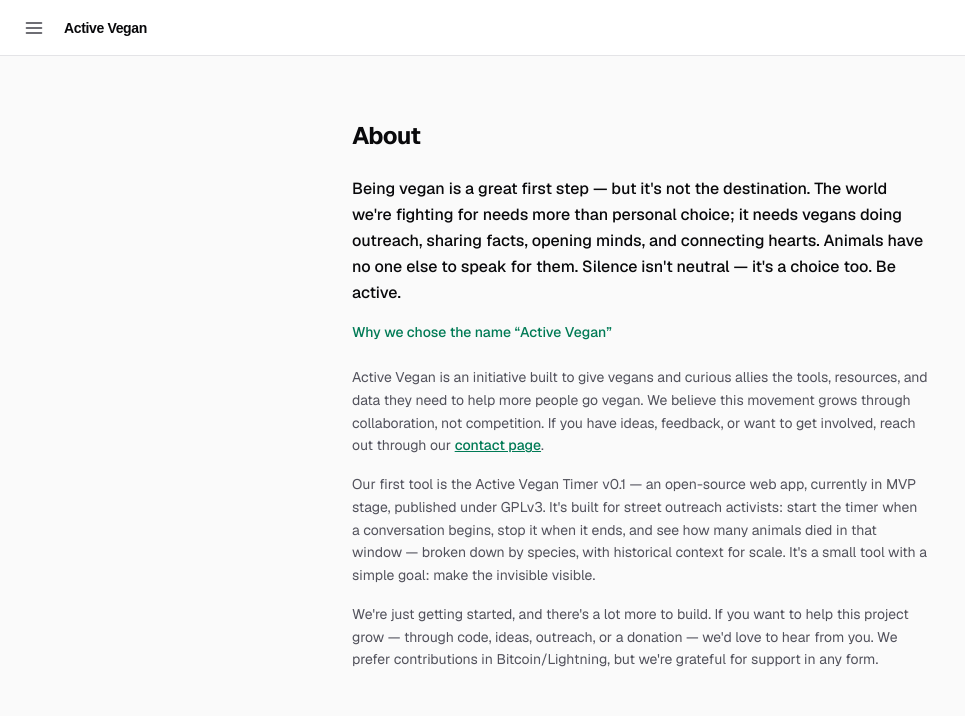
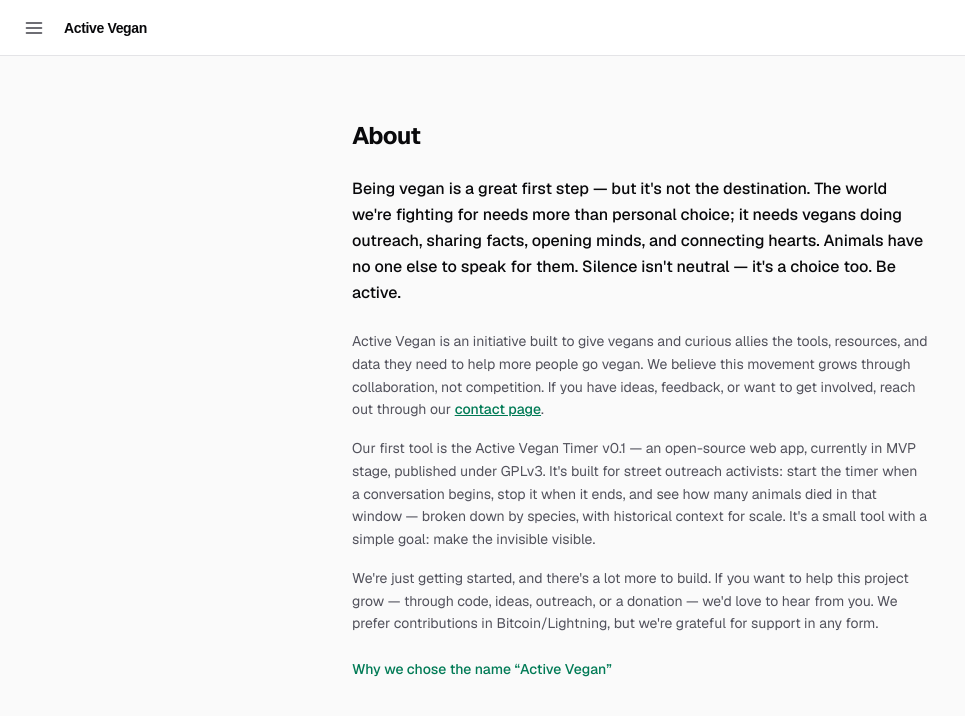
Before and after one commit to maumastro2020-veg/KilledAnimalsTimer, a Next.js app: page /about in a window 1280 px wide. Shown: the top 716 px of the page, without its empty margins (0-965 px from the left). Built offline with nearby package versions, Linux system fonts and the light colour scheme.

Commit message:
Move "Why we chose the name" link to the bottom of About
Reads as a deep-dive after the full pitch, not an interruption right
after the opening line.

```diff
--- a/src/app/about/page.tsx
+++ b/src/app/about/page.tsx
@@ -21,13 +21,6 @@
           speak for them. Silence isn&apos;t neutral — it&apos;s a choice
           too. Be active.
         </p>
-
-        <Link
-          href="/why-active-vegan"
-          className="-mt-2 text-sm font-medium text-emerald-700 hover:underline dark:text-emerald-500"
-        >
-          Why we chose the name &ldquo;Active Vegan&rdquo;
-        </Link>
 
         <div className="flex flex-col gap-4 text-sm leading-relaxed text-zinc-600 dark:text-zinc-400">
           <p>
@@ -63,6 +56,13 @@
             we&apos;re grateful for support in any form.
           </p>
         </div>
+
+        <Link
+          href="/why-active-vegan"
+          className="text-sm font-medium text-emerald-700 hover:underline dark:text-emerald-500"
+        >
+          Why we chose the name &ldquo;Active Vegan&rdquo;
+        </Link>
       </main>
     </div>
   );
```
